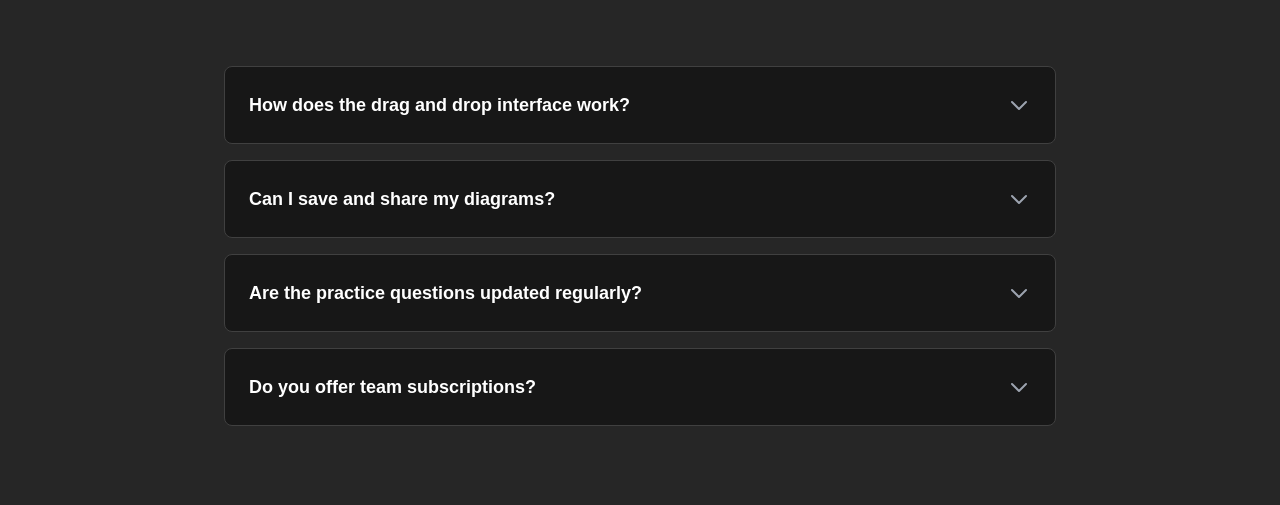
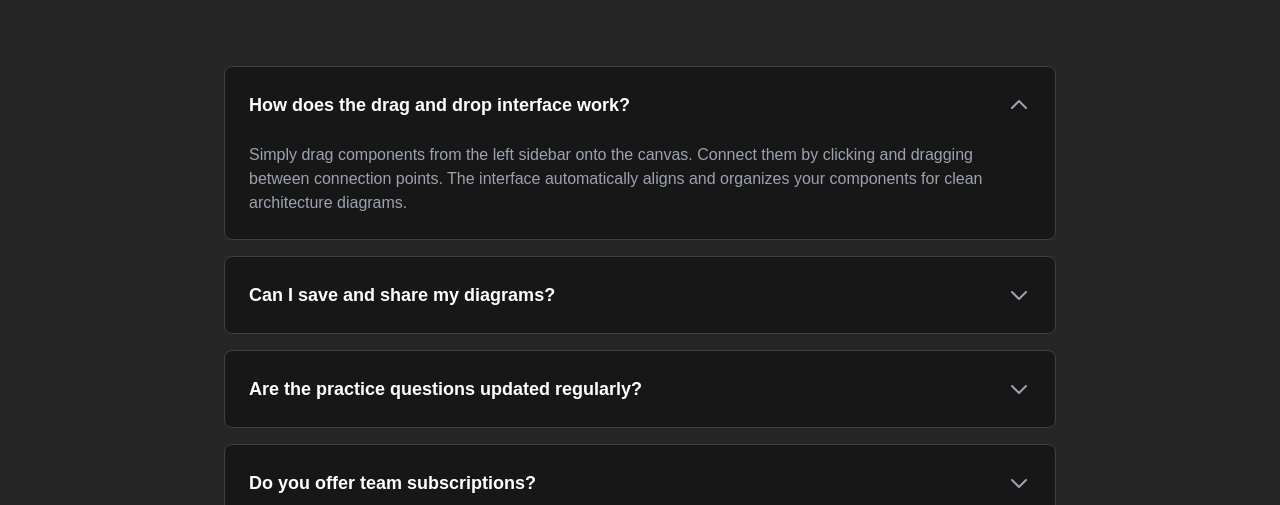
Before and after one commit to creamlabs/syscode, a Next.js app: page /home in a window 1280 px wide. Both pictures are taken after a click on the button "How does the drag and drop interface work?". Shown: the part 2198-2703 px from the top of the page. Built offline with nearby package versions, Linux system fonts and the light colour scheme.

Commit message:
ref: Faq dropdowns

```diff
--- a/src/components/landing/FAQ.tsx
+++ b/src/components/landing/FAQ.tsx
@@ -1,4 +1,73 @@
-const FAQ = () => {
+"use client";
+import { useState } from "react";
+
+const FAQItem = ({
+  question,
+  answer,
+  isOpen,
+  onClick,
+}: {
+  question: string;
+  answer: string;
+  isOpen: boolean;
+  onClick: () => void;
+}) => {
+  return (
+    <div className="bg-neutral-900 rounded-lg border border-neutral-700 animate__animated animate__fadeInUp">
+      <button
+        className="faq-button w-full flex justify-between items-center p-6 focus:outline-none"
+        onClick={onClick}
+      >
+        <span className="text-lg font-semibold text-white">{question}</span>
+        <svg
+          className={`faq-icon w-6 h-6 text-gray-400 transform transition-transform duration-200 ${isOpen ? "rotate-180" : ""}`}
+          fill="none"
+          stroke="currentColor"
+          viewBox="0 0 24 24"
+        >
+          <path
+            strokeLinecap="round"
+            strokeLinejoin="round"
+            strokeWidth="2"
+            d="M19 9l-7 7-7-7"
+          />
+        </svg>
+      </button>
+      <div
+        className={`faq-answer ${isOpen ? "" : "hidden"} p-6 pt-0 text-gray-400`}
+      >
+        {answer}
+      </div>
+    </div>
+  );
+};
+
+const FAQList = () => {
+  const [openIndex, setOpenIndex] = useState<number | null>(null);
+
+  const faqs = [
+    {
+      question: "How does the drag and drop interface work?",
+      answer:
+        "Simply drag components from the left sidebar onto the canvas. Connect them by clicking and dragging between connection points. The interface automatically aligns and organizes your components for clean architecture diagrams.",
+    },
+    {
+      question: "Can I save and share my diagrams?",
+      answer:
+        "Yes! All diagrams are automatically saved to your account. You can export them as PNG, SVG, or share directly with a link. Pro users get additional collaboration features and unlimited storage.",
+    },
+    {
+      question: "Are the practice questions updated regularly?",
+      answer:
+        "Yes, we add new system design questions weekly based on real interview experiences. Our team researches and validates questions from top tech companies to keep content current.",
+    },
+    {
+      question: "Do you offer team subscriptions?",
+      answer:
+        "Yes, we offer team and enterprise plans with custom pricing. These include additional features like SSO, admin dashboard, and dedicated support. Contact our sales team for details.",
+    },
+  ];
+
   return (
     <section id="faq" className="py-20 bg-neutral-800">
       <div className="max-w-4xl mx-auto px-4 sm:px-6 lg:px-8">
@@ -10,116 +79,20 @@ const FAQ = () => {
             Everything you need to know about the platform
           </p>
         </div>
-
         <div className="space-y-4">
-          <div className="bg-neutral-900 rounded-lg border border-neutral-700 animate__animated animate__fadeInUp">
-            <button className="faq-button w-full flex justify-between items-center p-6 focus:outline-none">
-              <span className="text-lg font-semibold text-white">
-                How does the drag and drop interface work?
-              </span>
-              <svg
-                className="faq-icon w-6 h-6 text-gray-400 transform transition-transform duration-200"
-                fill="none"
-                stroke="currentColor"
-                viewBox="0 0 24 24"
-              >
-                <path
-                  strokeLinecap="round"
-                  strokeLinejoin="round"
-                  strokeWidth="2"
-                  d="M19 9l-7 7-7-7"
-                ></path>
-              </svg>
-            </button>
-            <div className="faq-answer hidden p-6 pt-0 text-gray-400">
-              Simply drag components from the left sidebar onto the canvas.
-              Connect them by clicking and dragging between connection points.
-              The interface automatically aligns and organizes your components
-              for clean architecture diagrams.
-            </div>
-          </div>
-
-          <div className="bg-neutral-900 rounded-lg border border-neutral-700 animate__animated animate__fadeInUp">
-            <button className="faq-button w-full flex justify-between items-center p-6 focus:outline-none">
-              <span className="text-lg font-semibold text-white">
-                Can I save and share my diagrams?
-              </span>
-              <svg
-                className="faq-icon w-6 h-6 text-gray-400 transform transition-transform duration-200"
-                fill="none"
-                stroke="currentColor"
-                viewBox="0 0 24 24"
-              >
-                <path
-                  strokeLinecap="round"
-                  strokeLinejoin="round"
-                  strokeWidth="2"
-                  d="M19 9l-7 7-7-7"
-                ></path>
-              </svg>
-            </button>
-            <div className="faq-answer hidden p-6 pt-0 text-gray-400">
-              Yes! All diagrams are automatically saved to your account. You can
-              export them as PNG, SVG, or share directly with a link. Pro users
-              get additional collaboration features and unlimited storage.
-            </div>
-          </div>
-
-          <div className="bg-neutral-900 rounded-lg border border-neutral-700 animate__animated animate__fadeInUp">
-            <button className="faq-button w-full flex justify-between items-center p-6 focus:outline-none">
-              <span className="text-lg font-semibold text-white">
-                Are the practice questions updated regularly?
-              </span>
-              <svg
-                className="faq-icon w-6 h-6 text-gray-400 transform transition-transform duration-200"
-                fill="none"
-                stroke="currentColor"
-                viewBox="0 0 24 24"
-              >
-                <path
-                  strokeLinecap="round"
-                  strokeLinejoin="round"
-                  strokeWidth="2"
-                  d="M19 9l-7 7-7-7"
-                ></path>
-              </svg>
-            </button>
-            <div className="faq-answer hidden p-6 pt-0 text-gray-400">
-              Yes, we add new system design questions weekly based on real
-              interview experiences. Our team researches and validates questions
-              from top tech companies to keep content current.
-            </div>
-          </div>
-
-          <div className="bg-neutral-900 rounded-lg border border-neutral-700 animate__animated animate__fadeInUp">
-            <button className="faq-button w-full flex justify-between items-center p-6 focus:outline-none">
-              <span className="text-lg font-semibold text-white">
-                Do you offer team subscriptions?
-              </span>
-              <svg
-                className="faq-icon w-6 h-6 text-gray-400 transform transition-transform duration-200"
-                fill="none"
-                stroke="currentColor"
-                viewBox="0 0 24 24"
-              >
-                <path
-                  strokeLinecap="round"
-                  strokeLinejoin="round"
-                  strokeWidth="2"
-                  d="M19 9l-7 7-7-7"
-                ></path>
-              </svg>
-            </button>
-            <div className="faq-answer hidden p-6 pt-0 text-gray-400">
-              Yes, we offer team and enterprise plans with custom pricing. These
-              include additional features like SSO, admin dashboard, and
-              dedicated support. Contact our sales team for details.
-            </div>
-          </div>
+          {faqs.map((faq, index) => (
+            <FAQItem
+              key={index}
+              question={faq.question}
+              answer={faq.answer}
+              isOpen={openIndex === index}
+              onClick={() => setOpenIndex(openIndex === index ? null : index)}
+            />
+          ))}
         </div>
       </div>
     </section>
   );
 };
 
-export default FAQ;
+export default FAQList;
```
